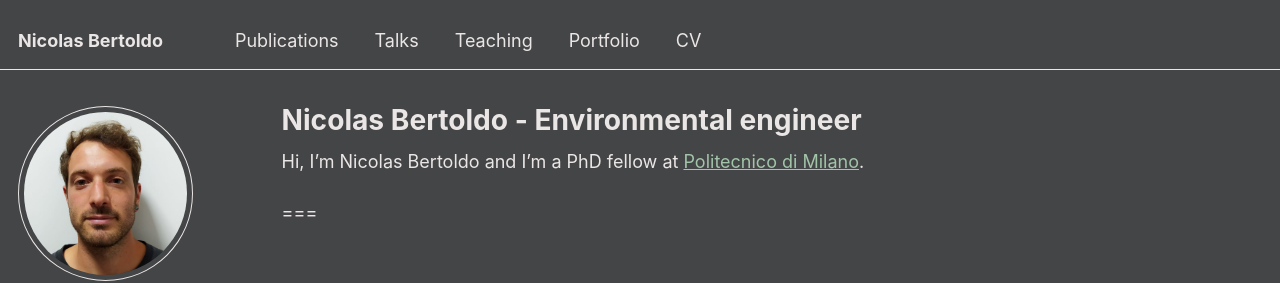
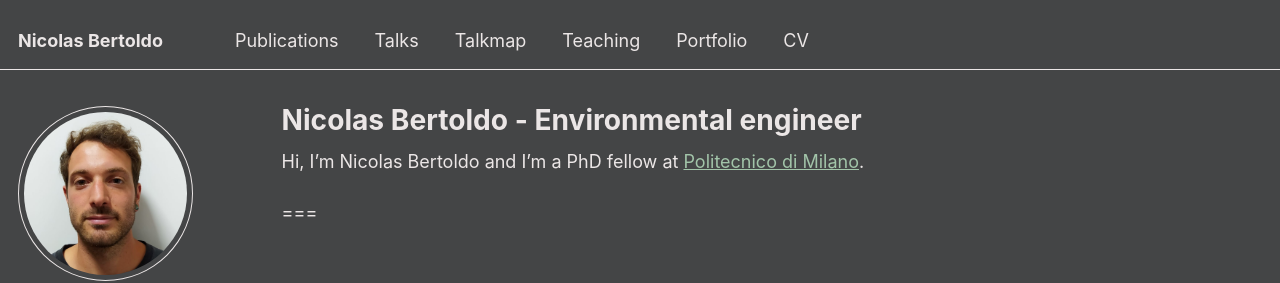
Before and after one commit to Nick-Bertoldo/Nick-Bertoldo.github.io, a Jekyll site: the page built from _pages/about.md, in a window 1280 px wide. Shown: the top 283 px of the page. Built offline with Jekyll 4.4.1, drawn with Linux system fonts in a browser that asks for light colours; some web fonts are replaced.

Commit message:
Add "Talkmap" entry to navigation menu

```diff
--- a/_data/navigation.yml
+++ b/_data/navigation.yml
@@ -10,6 +10,9 @@ main:
 
   - title: "Talks"
     url: /talks/
+
+  - title: "Talkmap"
+    url: /talkmap/
 
   - title: "Teaching"
     url: /teaching/
```
